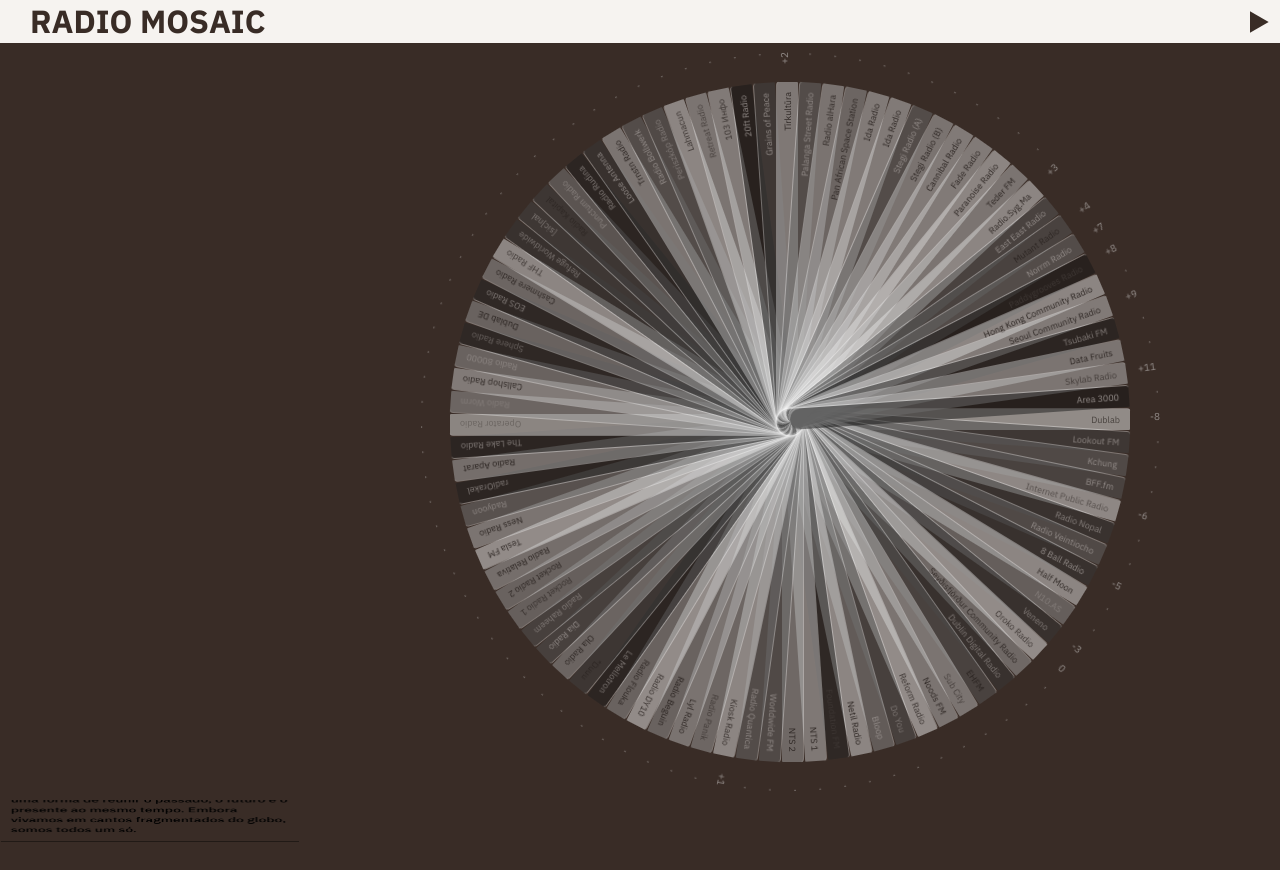
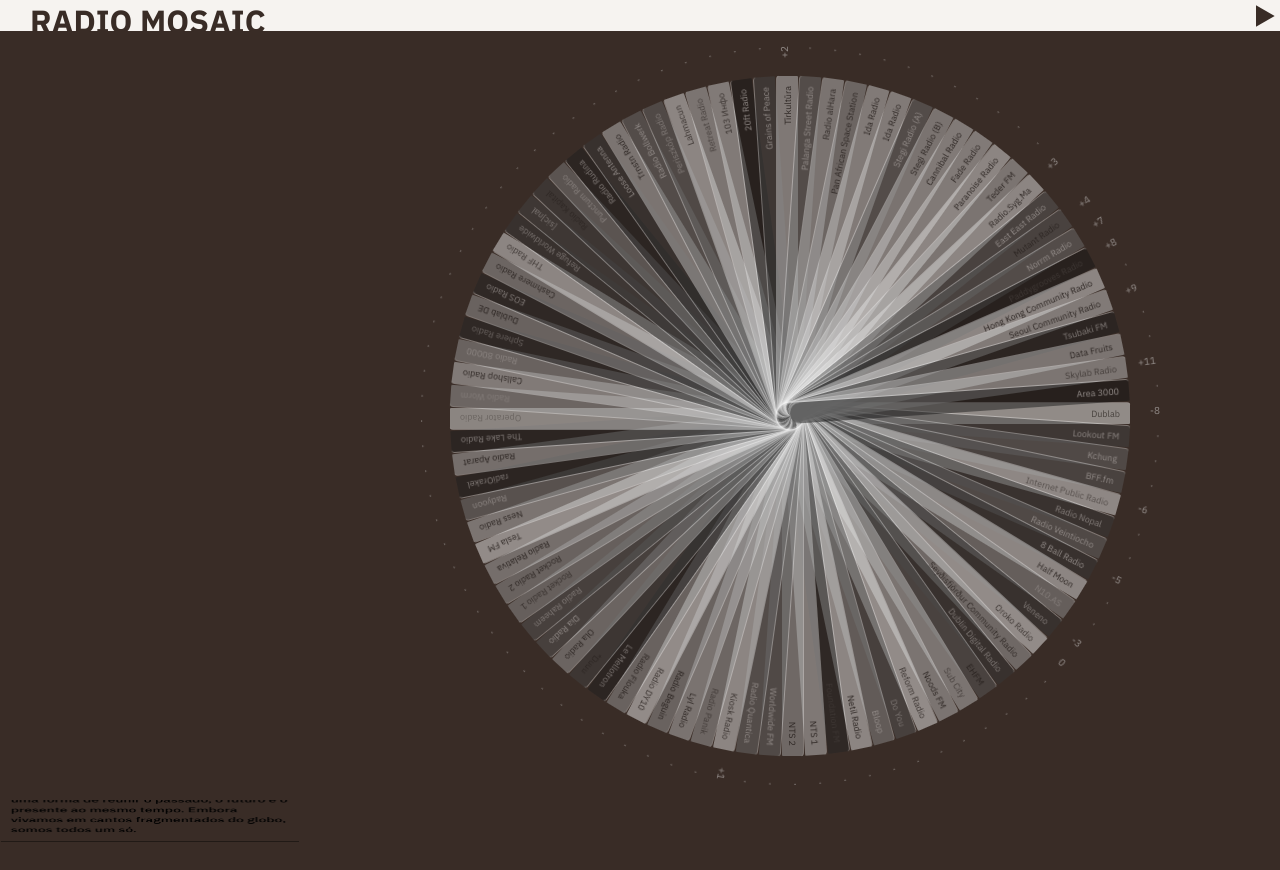
Before and after one commit to xavierconnelly/radio-mosaic, a SvelteKit app: page / in a window 1280 px wide. Shown: the top 870 px of the page. Built offline with nearby package versions, Linux system fonts and the light colour scheme; a web font is replaced by a local one.

Commit message:
smaller header

```diff
--- a/src/lib/audio.svelte
+++ b/src/lib/audio.svelte
@@ -67,11 +67,11 @@
 		position: fixed;
 		top: 0;
 		right: 0px;
-		height: 44px;
-		font-size: 32px;
+		height: 32px;
+		font-size: 24px;
 		background-color: unset;
 		color: var(--yang);
-		width: 44px;
+		width: 32px;
 		display: flex;
     	justify-content: center;
     	align-items: center;
--- a/src/routes/+layout.svelte
+++ b/src/routes/+layout.svelte
@@ -9,7 +9,7 @@
 
 <header>
     <h1>
-        <a href="/">RADIO MOSAIC </a>
+        <a href="/">RADIO MOSAIC</a>
     </h1>
     <Audio/>
 </header>
@@ -24,7 +24,7 @@
         left: 0;
         z-index: 99;
         background-color: var(--yin);
-        height: 44px;
+        height: 32px;
         color: var(--yang);
         border-bottom: 1px solid;
         width: 100vw;
--- a/src/routes/+page.svelte
+++ b/src/routes/+page.svelte
@@ -94,9 +94,9 @@
         display: block;
         position: fixed;
         z-index: 999;
-        top: 44px;
+        top: 32px;
         left: 0px;
-        height: calc(100vh - 44px);
+        height: calc(100vh - 32px);
         width: calc(300px);
 	}
     .flyover {
@@ -107,7 +107,7 @@
         top: 0;
         opacity: 1;
         padding: 10px;
-        height: calc(100vh - 44px);
+        height: calc(100vh - 32px);
         width: calc(300px);
         /* background-color: #F6F3F0; */
         filter: grayscale(100%);
@@ -127,7 +127,7 @@
 @media (max-width: 700px) {
     .image-wrap {
         z-index: 1;
-        height: calc(75vh - 44px);
+        height: calc(75vh - 32px);
         width: 100%;
 	}
 }
--- a/src/routes/clockBigger.svelte
+++ b/src/routes/clockBigger.svelte
@@ -37,14 +37,14 @@
         user-select: none;
 	}
     #house {
-        height: calc(100vh - 44px);
+        height: calc(100vh - 32px);
         width: calc(100vw - 600px);
         padding: 20px 20px 20px 20px;
         position: fixed;
         right: 0;
         top: 0;
         background-color: var(--yang);
-        transform: translateY(44px);
+        transform: translateY(32px);
         z-index: 4;
     }
     .clock {
--- a/src/routes/stations/clockSmall.svelte
+++ b/src/routes/stations/clockSmall.svelte
@@ -42,7 +42,7 @@
 
 <style>
    #house {
-        height: calc(100vh - 44px);
+        height: calc(100vh - 32px);
         width: calc(100vw - 600px);
         padding: 20px 20px 20px 20px;
         position: fixed;
--- a/src/routes/stations/plus.svelte
+++ b/src/routes/stations/plus.svelte
@@ -35,8 +35,8 @@ $: console.log($page.params.slug);
 :global(.scanning) {
     text-transform: uppercase;
 	position: fixed;
-	top: 44px;
-	height: calc(100% - 44px);
+	top: 32px;
+	height: calc(100% - 32px);
 	width: 30px;
 	line-height: 30px;
 	text-align: center;
```
